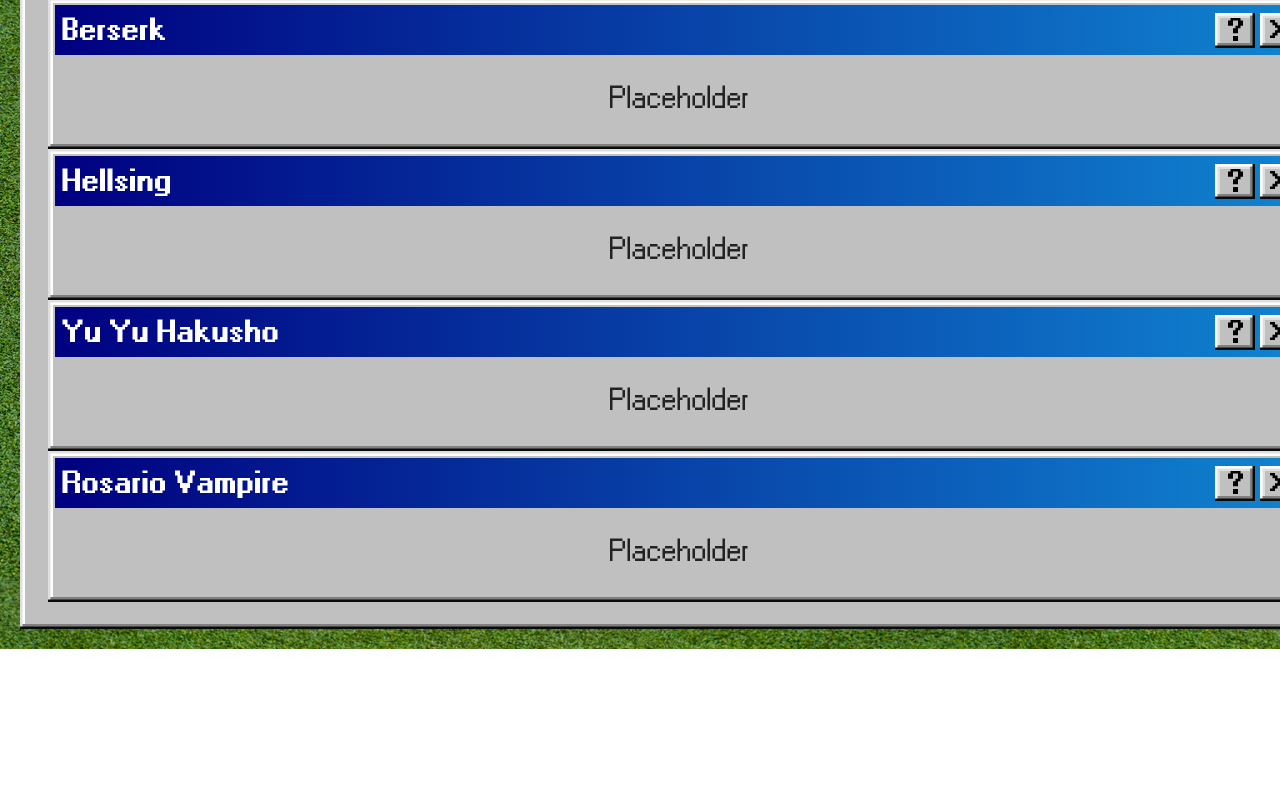
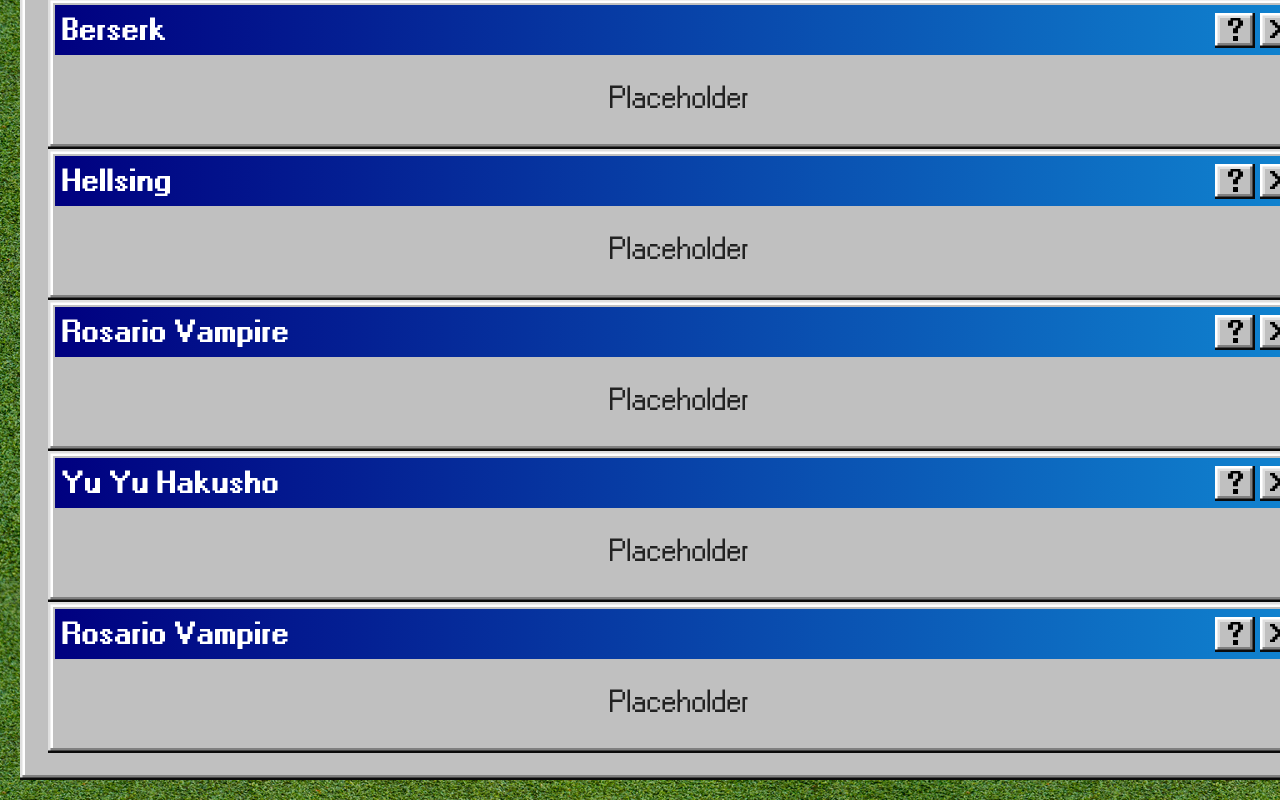
Before and after one commit to thestuckster/neocity, a plain HTML site: page manga.html in a window 1280 px wide. Shown: the part 751-1551 px from the top of the page. Before the commit the page ends 1400 px from the top, so only its background shows below. Drawn offline with nearby package versions, Linux system fonts and the light colour scheme.

Commit message:
🚧 - more scaffolding page layout

```diff
--- a/manga.html
+++ b/manga.html
@@ -53,6 +53,7 @@
             <div class="title-bar">
                 <div class="title-bar-text">Berserk</div>
                 <div class="title-bar-controls">
+<!--                    TODO: make help buttons links to purchase manga -->
                     <button aria-label="Help"></button>
                     <button id="berserk-close" aria-label="Close"></button>
                 </div>
@@ -68,6 +69,19 @@
                 <div class="title-bar-controls">
                     <button aria-label="Help"></button>
                     <button id="hellsing-close" aria-label="Close"></button>
+                </div>
+            </div>
+            <div class="window-body">
+                <p>Placeholder</p>
+            </div>
+        </div>
+
+        <div id="claymore-window" class="window">
+            <div class="title-bar">
+                <div class="title-bar-text">Rosario Vampire</div>
+                <div class="title-bar-controls">
+                    <button aria-label="Help"></button>
+                    <button id="claymore-close" aria-label="Close"></button>
                 </div>
             </div>
             <div class="window-body">
```
